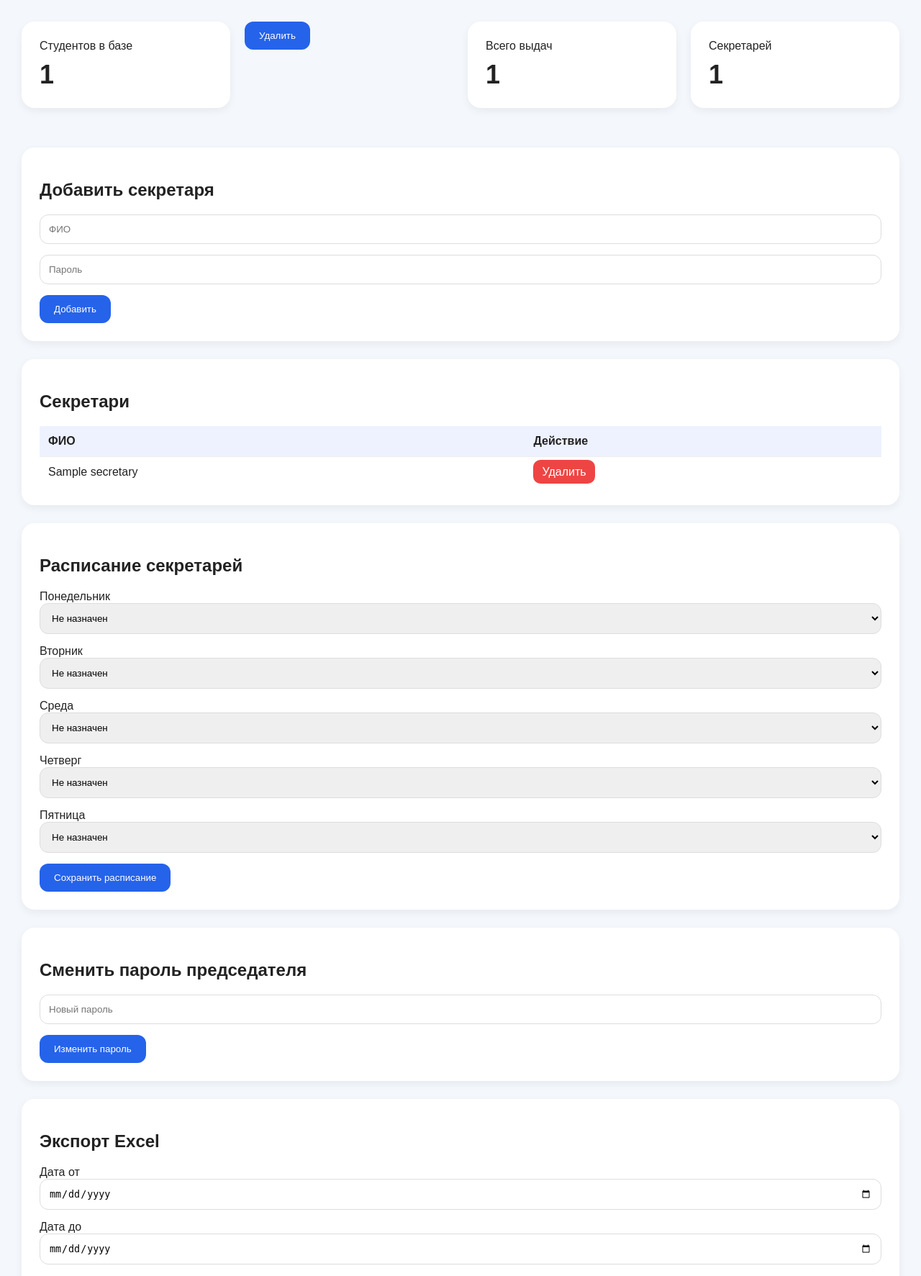
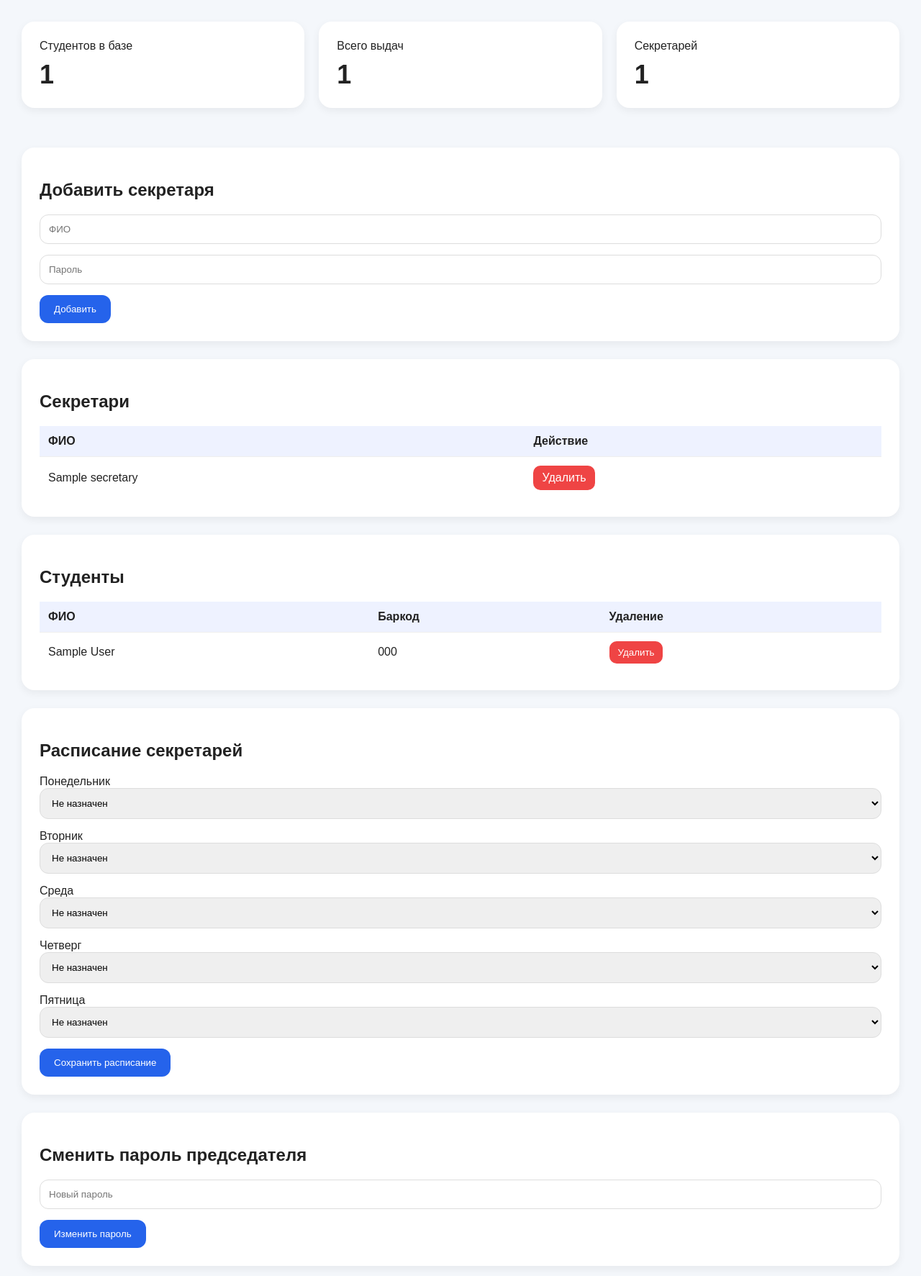
Before and after one commit to hancharegh/profkom-site, a Flask app: template templates/chairman.html in a window 1280 px wide. Shown: the part 118-1891 px from the top of the page at 72% size. Run offline with Flask 3, Linux system fonts and the light colour scheme; the template is opened without the code that fills it: most values are stand-ins (such as "Sample title", 1, 10 or a date in 2020); some libraries are stand-ins or nearby versions.

Commit message:
Update chairman.html

```diff
--- a/templates/chairman.html
+++ b/templates/chairman.html
@@ -4,7 +4,6 @@
 <head>
 
     <meta charset="UTF-8">
-
     <title>Панель председателя</title>
 
     <style>
@@ -82,6 +81,7 @@
             color:white;
             padding:8px 12px;
             border-radius:10px;
+            display:inline-block;
         }
 
         .topbar{
@@ -123,19 +123,6 @@
             {{ students_count }}
         </div>
     </div>
-
-    <form method="POST" action="/delete_student/{{ student.barcode }}">
-
-    <button
-        type="submit"
-        class="danger-btn"
-        onclick="return confirm('Удалить студента?')"
-    >
-        Удалить
-    </button>
-
-</form>
-
 
     <div class="card">
         Всего выдач
@@ -225,6 +212,53 @@
 
 <div class="card">
 
+    <h2>Студенты</h2>
+
+    <table>
+
+        <thead>
+            <tr>
+                <th>ФИО</th>
+                <th>Баркод</th>
+                <th>Удаление</th>
+            </tr>
+        </thead>
+
+        <tbody>
+
+        {% for student in students %}
+
+        <tr>
+
+            <td>{{ student.full_name }}</td>
+
+            <td>{{ student.barcode }}</td>
+
+            <td>
+
+                <form method="POST"
+                      action="/delete_student/{{ student.barcode }}">
+
+                    <button type="submit" class="danger">
+                        Удалить
+                    </button>
+
+                </form>
+
+            </td>
+
+        </tr>
+
+        {% endfor %}
+
+        </tbody>
+
+    </table>
+
+</div>
+
+<div class="card">
+
     <h2>Расписание секретарей</h2>
 
     <form method="POST" action="/save_schedule">
@@ -288,11 +322,9 @@
     <form action="/export_excel">
 
         <label>Дата от</label>
-
         <input type="date" name="date_from">
 
         <label>Дата до</label>
-
         <input type="date" name="date_to">
 
         <label>Секретарь</label>
@@ -302,9 +334,11 @@
             <option value="">Все</option>
 
             {% for secretary in secretaries %}
+
                 <option value="{{ secretary.name }}">
                     {{ secretary.name }}
                 </option>
+
             {% endfor %}
 
         </select>
@@ -357,19 +391,17 @@
     </table>
 
 </div>
+
 <script>
+
 setInterval(() => {
+
     fetch("/ping")
         .catch(() => {});
+
 }, 240000);
 
 </script>
-<script>
-setInterval(() => {
-    fetch("/ping")
-        .catch(() => {});
-}, 240000);
 
-</script>
 </body>
 </html>
```
Lines whose indentation alone changed are shown as unchanged.
